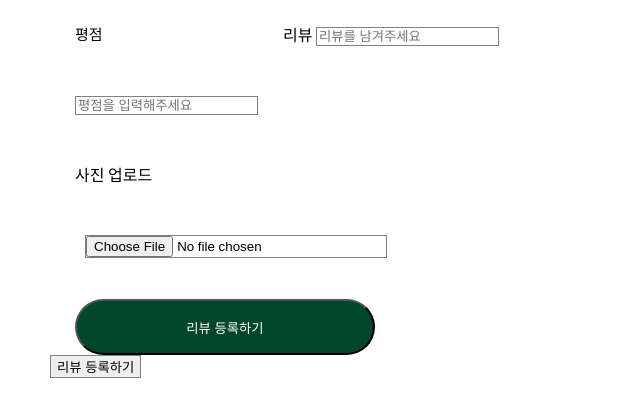
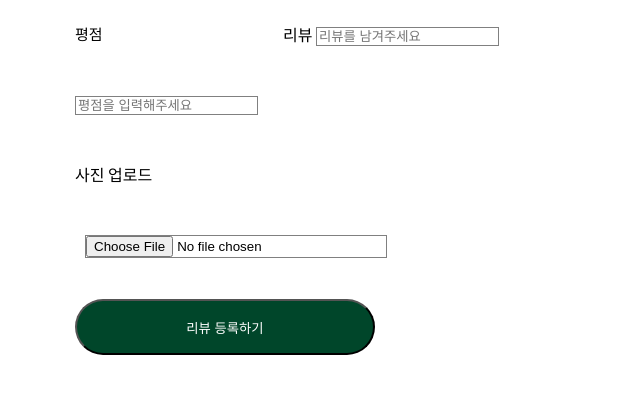
Before and after one commit to Seong-Gyeong/OSP_Challengers, a Flask app: page /add_reviews/1/ in a window 1280 px wide. Shown: the part 384-800 px from the top of the page, without its empty margins (0-640 px from the left). Run offline with Flask 2, Linux system fonts and the light colour scheme; data that the repository does not hold is empty; some libraries are stand-ins or nearby versions.

```diff
--- a/templates/addReview.html
+++ b/templates/addReview.html
@@ -91,9 +91,6 @@
 
         <button class="submitBtn">리뷰 등록하기</button>
 
-        <div class="submit">
-            <input type="submit" value="리뷰 등록하기"><br><br>
-    </div>
 
     </form>
     {% endblock section %}
--- a/templates/login.html
+++ b/templates/login.html
@@ -30,7 +30,7 @@
             <div><input type = "submit" value = "로그인" class="btn"/></div>
         </form>
     </div>
-    <br><br>
+  <br><br>
     <div class="signup">
         <p>처음 방문하셨다면,
     <a href="/signup"><button onclick="/signup" class="btn">회원가입</button></a></p>
```
Also changed, not shown: static/image/viewRestaurantBtn.png (added), static/image/viewReviewBtn.png (added).
